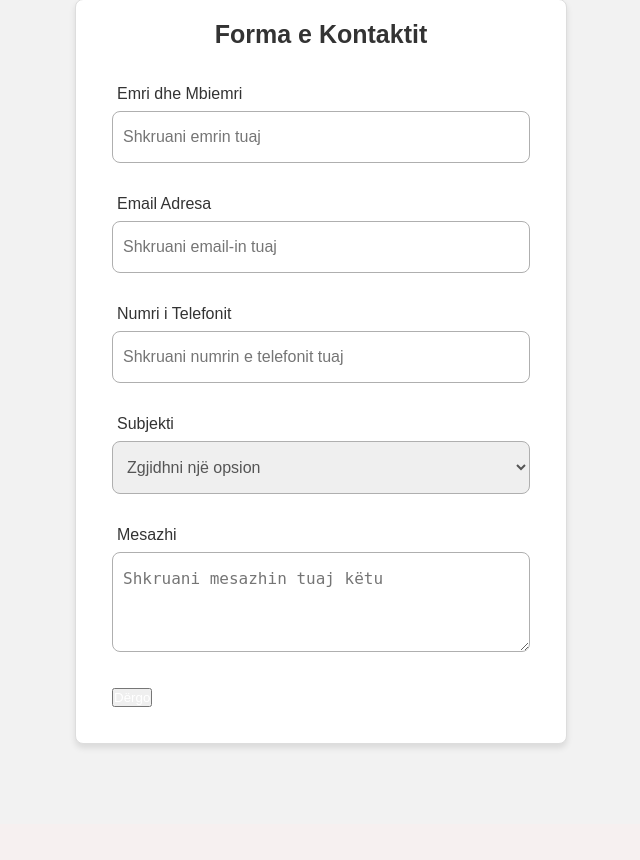
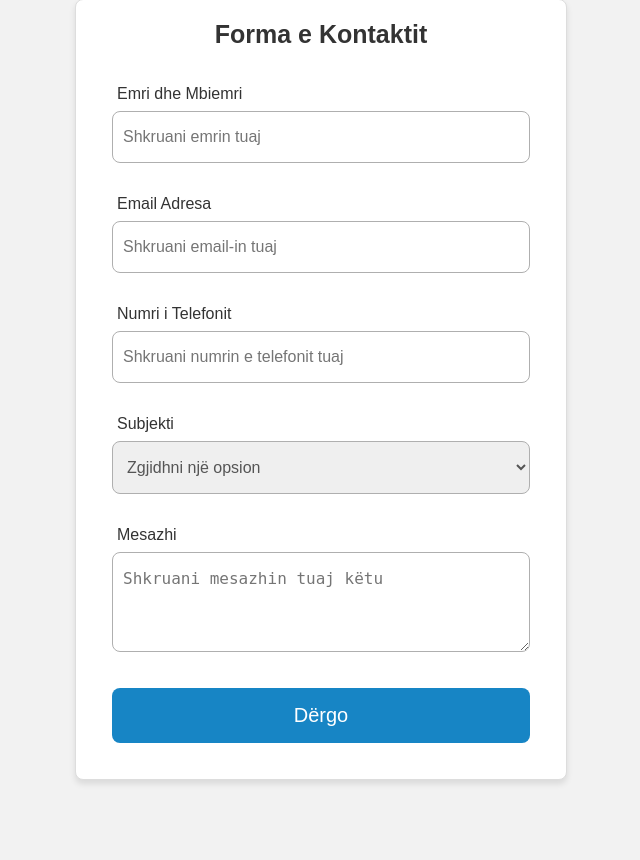
Before and after one commit to LeonBUBT/Projekti, a PHP site: page /Kontakt.html in a window 1280 px wide. Shown: the part 198-1058 px from the top of the page, without its empty margins (319-959 px from the left). Before the commit the page ends 947 px from the top, so only its background shows below. Run offline with PHP 8.4, Linux system fonts and the light colour scheme.

Commit message:
finished contact form

```diff
--- a/CSS/kontakt.css
+++ b/CSS/kontakt.css
@@ -75,9 +75,6 @@ body {
 }
 
 .contact-form {
-    display: flex;
-    flex-direction: column;
-    justify-content: center;
     background-color: #fff;
     border: 1px solid #ddd;
     border-radius: 8px;
@@ -144,3 +141,26 @@ textarea{
 }
 
 /* ================================================================= SELECT AND TEXTAREA ================================================================= */
+
+/* <div class="form-group">
+    <button type="submit">Dërgo</button>
+</div> */
+
+#submit-btn{
+    display: flex;
+    justify-content: center;
+}
+
+button{
+    background-color: rgb(23, 133, 197);
+    width: 100%;
+    box-sizing: border-box;
+    font-size: 20px;
+    padding: 2vh 10px;
+    border-radius: 1vh;
+    border: none;
+}
+
+button:active{
+    background-color: rgb(17, 98, 145);
+}
--- a/Kontakt.html
+++ b/Kontakt.html
@@ -75,7 +75,7 @@
                     <textarea id="mesazhi" name="mesazhi" placeholder="Shkruani mesazhin tuaj këtu" required></textarea>
                 </div>
 
-                <div class="form-group">
+                <div class="form-group" id="submit-btn">
                     <button type="submit">Dërgo</button>
                 </div>
             </form>
```
